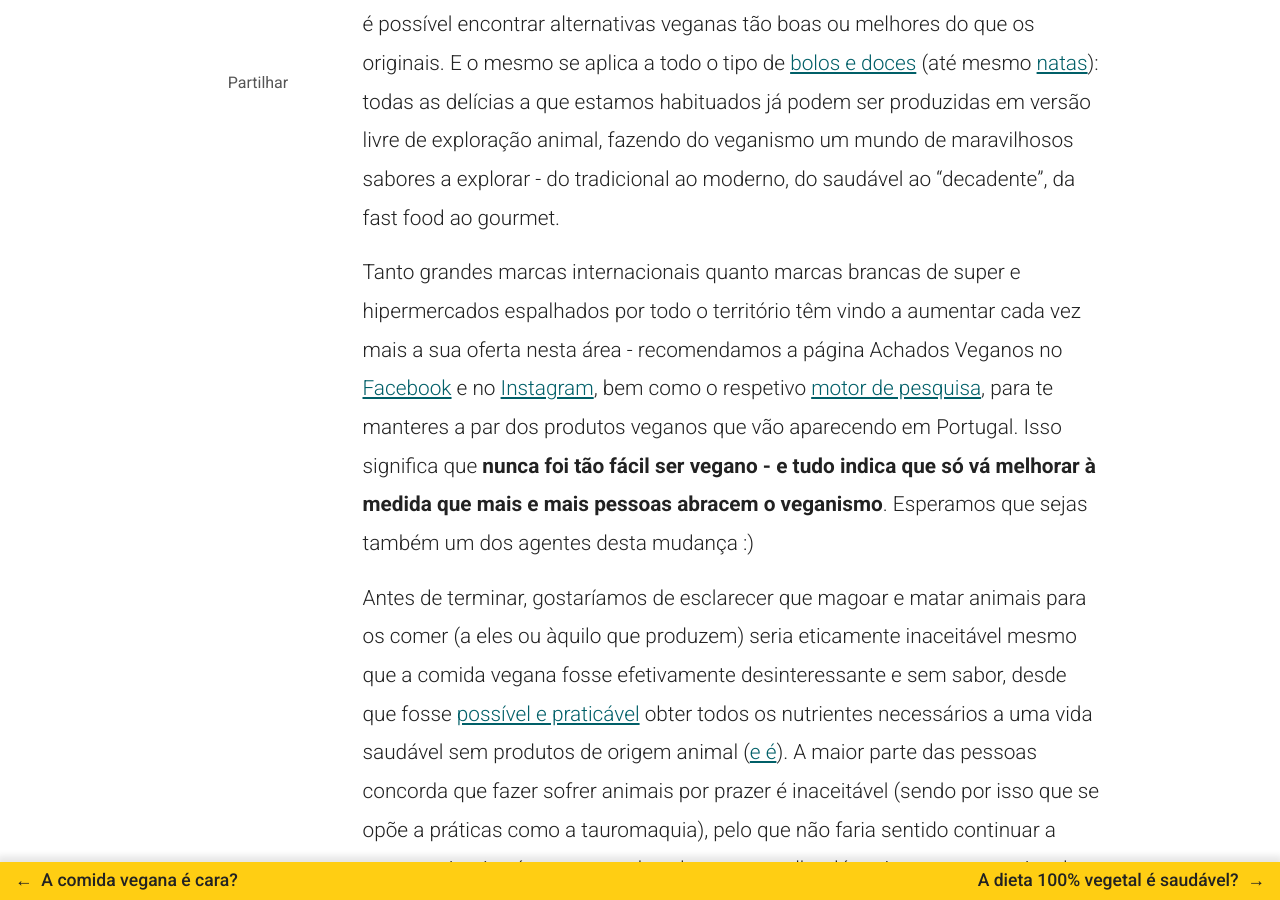
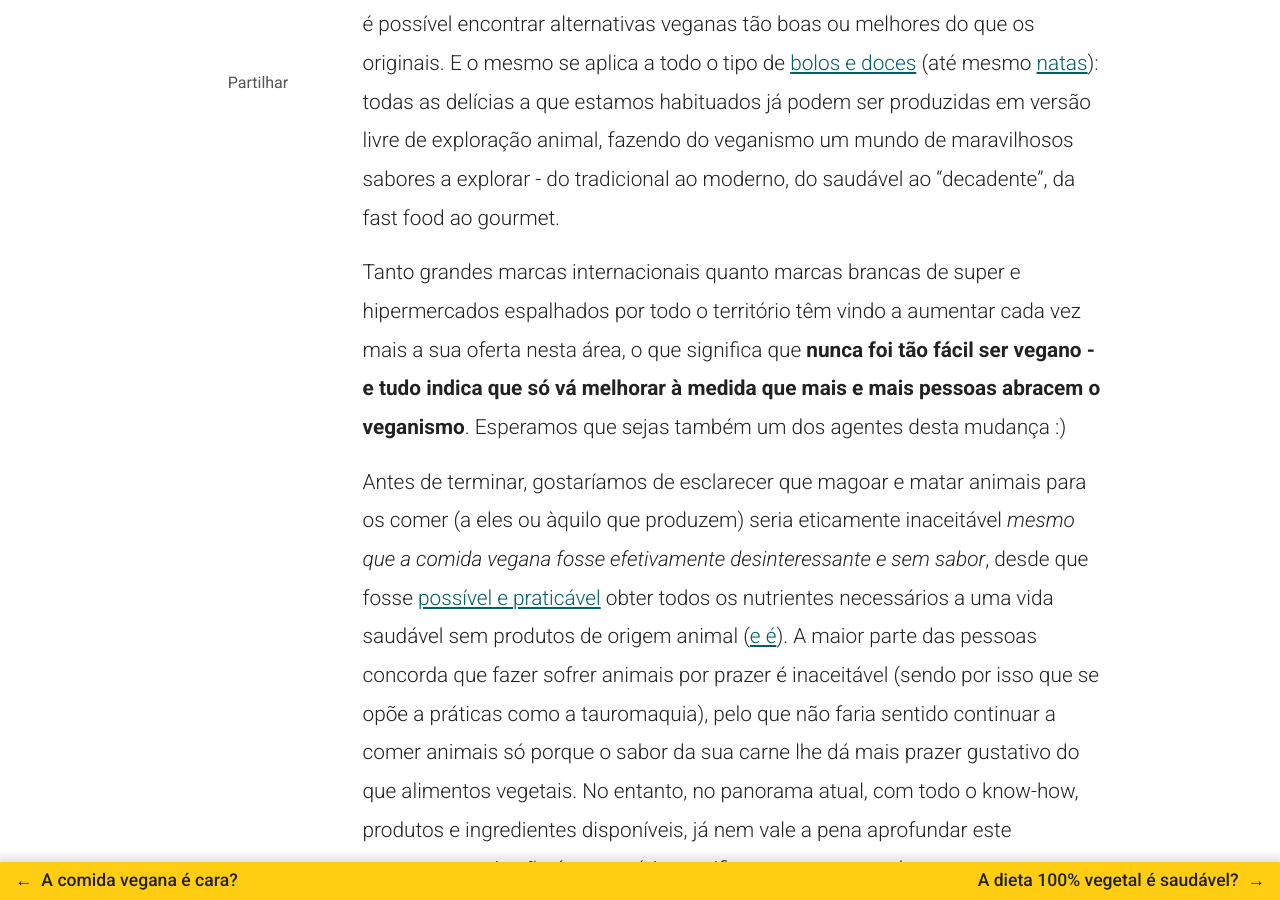
Before and after one commit to veganismosemduvida/veganismosemduvida.github.io, a Jekyll site: the page built from _posts/2021-02-26-a-comida-vegana-e-desinteressante-e-sem-sabor.md, in a window 1280 px wide and 900 px high, scrolled down 1733 px. Built offline with Jekyll 4.4.1, drawn with Linux system fonts in a browser that asks for light colours; nearby versions of some CDN libraries; comment, search, counter and statistics services are not loaded.

Commit message:
Remove inactive links

```diff
--- a/_posts/2021-02-26-a-comida-vegana-e-desinteressante-e-sem-sabor.md
+++ b/_posts/2021-02-26-a-comida-vegana-e-desinteressante-e-sem-sabor.md
@@ -12,9 +12,9 @@ E alguém diria que culinárias como a chinesa, árabe, indiana ou mexicana não
 
 Esses substitutos permitem acrescentar à culinária vegana muitos dos sabores e texturas que nos são familiares na alimentação omnívora moderna, tornando a transição muito mais fácil. Porque se é verdade que a alimentação vegana é considerada particularmente saudável, também é verdade que pode ser tão gordurosa, salgada ou doce como desejarmos :) Quando apetece um [hambúrguer](https://www.facebook.com/zenburgerporto/photos/139320287668849), uma [bifana](https://www.capuchinhoverde.com/gallery/bifanas/), uma [francesinha](https://www.happycow.net/reviews/casanova-porto-106999#i=837581) ou até mesmo uma fatia de [bacon](https://www.facebook.com/VeganabyTentugal/photos/1013155969192742/), já é possível encontrar alternativas veganas tão boas ou melhores do que os originais. E o mesmo se aplica a todo o tipo de [bolos e doces](https://www.facebook.com/padocaportugal/photos/1676367795847141) (até mesmo [natas](https://www.facebook.com/padocaportugal/photos/1664333930383861)): todas as delícias a que estamos habituados já podem ser produzidas em versão livre de exploração animal, fazendo do veganismo um mundo de maravilhosos sabores a explorar - do tradicional ao moderno, do saudável ao "decadente", da fast food ao gourmet.
 
-Tanto grandes marcas internacionais quanto marcas brancas de super e hipermercados espalhados por todo o território têm vindo a aumentar cada vez mais a sua oferta nesta área - recomendamos a página Achados Veganos no [Facebook](https://www.facebook.com/achadosveganos) e no [Instagram](https://www.instagram.com/achadosveganos), bem como o respetivo [motor de pesquisa](https://achadosveganos.vspot.pt), para te manteres a par dos produtos veganos que vão aparecendo em Portugal. Isso significa que **nunca foi tão fácil ser vegano - e tudo indica que só vá melhorar à medida que mais e mais pessoas abracem o veganismo**. Esperamos que sejas também um dos agentes desta mudança :)
+Tanto grandes marcas internacionais quanto marcas brancas de super e hipermercados espalhados por todo o território têm vindo a aumentar cada vez mais a sua oferta nesta área, o que significa que **nunca foi tão fácil ser vegano - e tudo indica que só vá melhorar à medida que mais e mais pessoas abracem o veganismo**. Esperamos que sejas também um dos agentes desta mudança :)
 
-Antes de terminar, gostaríamos de esclarecer que magoar e matar animais para os comer (a eles ou àquilo que produzem) seria eticamente inaceitável mesmo que a comida vegana fosse efetivamente desinteressante e sem sabor, desde que fosse [possível e praticável](/o-que-e-o-veganismo/) obter todos os nutrientes necessários a uma vida saudável sem produtos de origem animal ([e é](/a-dieta-100-vegetal-e-saudavel/)). A maior parte das pessoas concorda que fazer sofrer animais por prazer é inaceitável (sendo por isso que se opõe a práticas como a tauromaquia), pelo que não faria sentido continuar a comer animais só porque o sabor da sua carne lhe dá mais prazer gustativo do que alimentos vegetais. No entanto, no panorama atual, com todo o know-how, produtos e ingredientes disponíveis, já nem vale a pena aprofundar este argumento, pois não é necessário sacrificar o prazer para abraçar uma alimentação mais ética.
+Antes de terminar, gostaríamos de esclarecer que magoar e matar animais para os comer (a eles ou àquilo que produzem) seria eticamente inaceitável _mesmo que a comida vegana fosse efetivamente desinteressante e sem sabor_, desde que fosse [possível e praticável](/o-que-e-o-veganismo/) obter todos os nutrientes necessários a uma vida saudável sem produtos de origem animal ([e é](/a-dieta-100-vegetal-e-saudavel/)). A maior parte das pessoas concorda que fazer sofrer animais por prazer é inaceitável (sendo por isso que se opõe a práticas como a tauromaquia), pelo que não faria sentido continuar a comer animais só porque o sabor da sua carne lhe dá mais prazer gustativo do que alimentos vegetais. No entanto, no panorama atual, com todo o know-how, produtos e ingredientes disponíveis, já nem vale a pena aprofundar este argumento, pois não é necessário sacrificar o prazer para abraçar uma alimentação mais ética.
 
 Em resumo, a comida vegana está muito, muito longe de ser desinteressante e sem sabor; se ouvires algúem dizer o contrário, desconfia do seu conhecimento... ou dos seus motivos: ou sabe muito pouco sobre comida vegana, ou está à procura de uma desculpa para se agarrar a velhos hábitos ;)
 
```
